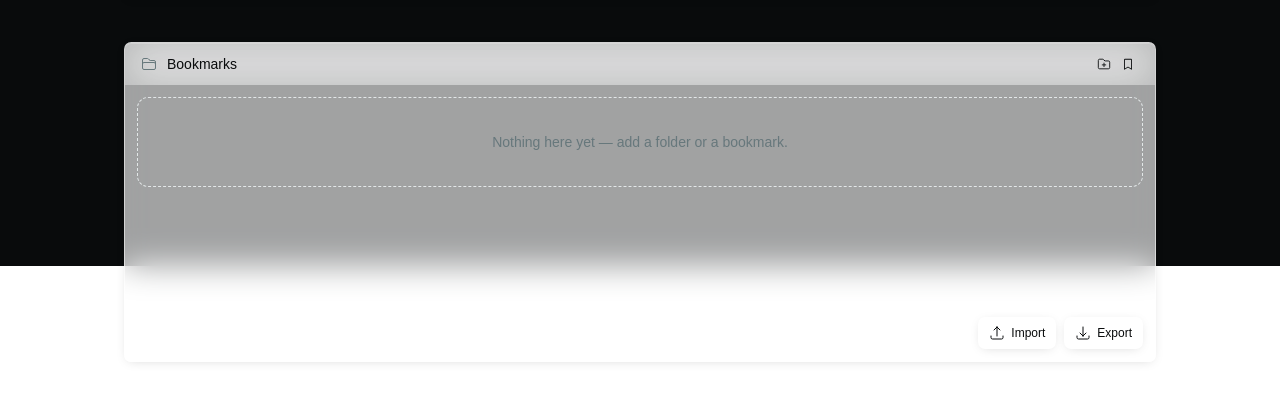
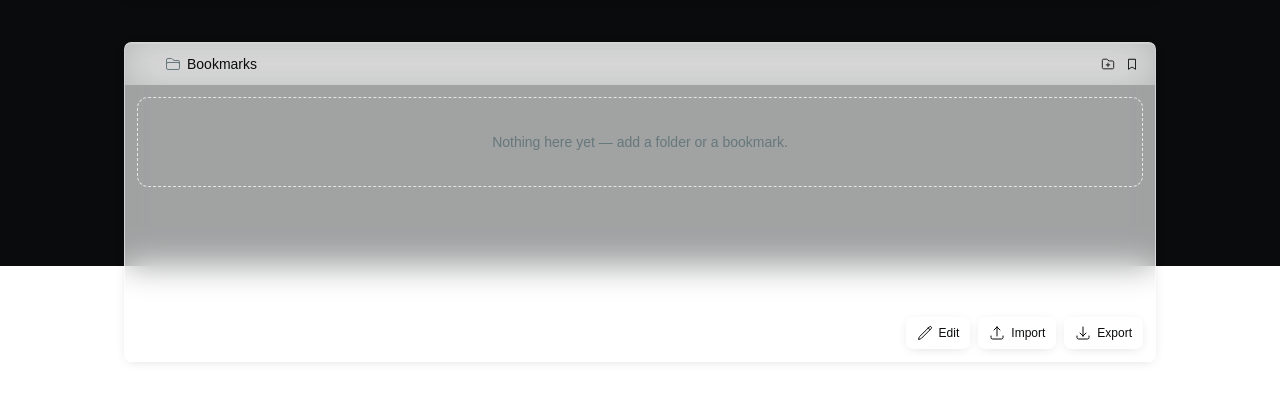
Before and after one commit to williammh/my-home-page, a React app: page / in a window 1280 px wide. Shown: the part 534-933 px from the top of the page. Built offline with nearby package versions, Linux system fonts and the light colour scheme; the HTML template or start-up script is replaced by a standard one.

Commit message:
folder row styling match

```diff
--- a/src/App.tsx
+++ b/src/App.tsx
@@ -1,5 +1,5 @@
 import { useState, useEffect, useRef, type ChangeEvent } from 'react'
-import { PlusIcon, ArrowUpTrayIcon, ArrowDownTrayIcon, PencilSquareIcon, CheckIcon } from '@heroicons/react/24/outline'
+import { PlusIcon, ArrowUpTrayIcon, ArrowDownTrayIcon, PencilIcon, PencilSquareIcon, CheckIcon } from '@heroicons/react/24/outline'
 import Clock from './Clock'
 import SearchBar from './SearchBar'
 import { LinkCard } from './Cards'
@@ -34,6 +34,10 @@ export default function App() {
   // edit/delete buttons without needing a hover, for touch screens and for
   // seeing the whole grid's controls at once.
   const [editingShortcuts, setEditingShortcuts] = useState(false)
+  // Toggled by the bookmarks panel's own edit button: while on, every
+  // folder/link row shows its edit/delete buttons without needing a hover,
+  // mirroring "Edit Shortcuts" above.
+  const [editingBookmarks, setEditingBookmarks] = useState(false)
   const [note, setNote] = useState<{ ok: boolean; text: string } | null>(null)   // import/export banner under the Bookmarks header
   const fileInputRef = useRef<HTMLInputElement>(null)
 
@@ -241,6 +245,7 @@ export default function App() {
               query={query}
               selectedId={selectedId}
               newTab={settings.openInNewTab}
+              editing={editingBookmarks}
               onSelect={setSelectedId}
               onEdit={(node) => (node.type === 'folder' ? setModal({ kind: 'folder', node }) : setModal({ kind: 'link', node }))}
               onRemove={del}
@@ -258,6 +263,15 @@ export default function App() {
                 against the panel itself instead, and `sticky bottom-0` then
                 keeps it pinned once the tree grows past the panel's height. */}
             <div className="sticky bottom-0 z-50 ml-auto mt-auto flex w-fit flex-wrap justify-end gap-2 pb-3 pt-2">
+              <Button
+                variant="glass"
+                className="rounded-lg"
+                title={editingBookmarks ? 'Done editing bookmarks' : 'Edit bookmarks'}
+                aria-pressed={editingBookmarks}
+                onClick={() => setEditingBookmarks((v) => !v)}
+              >
+                {editingBookmarks ? <CheckIcon /> : <PencilIcon />} Edit
+              </Button>
               <Button variant="glass" className="rounded-lg" onClick={() => fileInputRef.current?.click()}>
                 <ArrowUpTrayIcon /> Import
               </Button>
--- a/src/FolderTree.tsx
+++ b/src/FolderTree.tsx
@@ -96,12 +96,14 @@ function useInnermostSticky(scrollRef: RefObject<HTMLDivElement | null>, deps: u
 function Row({
   node,
   query,
+  editing,
   onEdit,
   onRemove,
   onAdd,
 }: {
   node: BookmarkNode
   query: string
+  editing: boolean
   onEdit: (node: BookmarkNode) => void
   onRemove: (id: string) => void
   onAdd: (folder: FolderNode, kind: 'folder' | 'link') => void
@@ -116,9 +118,8 @@ function Row({
       <TreeExpander hasChildren={hasChildren} />
       <TreeIcon icon={<Icon className="size-4" />} hasChildren={hasChildren} />
       <TreeLabel><Highlighted text={node.name} query={query} /></TreeLabel>
-      <span className="ml-2 hidden shrink-0 items-center gap-0.5 group-hover:flex">
       {folderNode && (
-          <>
+        <span className="ml-2 flex shrink-0 items-center gap-0.5">
           <button
             title="Add folder"
             className="flex rounded-md p-1 text-muted-foreground hover:bg-border hover:text-foreground [&_svg]:size-3.5"
@@ -129,8 +130,10 @@ function Row({
             className="flex rounded-md p-1 text-muted-foreground hover:bg-border hover:text-foreground [&_svg]:size-3.5"
             onClick={(e) => { e.preventDefault(); e.stopPropagation(); onAdd(folderNode, 'link') }}
           ><BookmarkSimpleIcon /></button>
-          </>
+        </span>
       )}
+      {editing && (
+        <span className="ml-2 flex shrink-0 items-center gap-0.5">
           <button
             title={isFolder ? 'Rename' : 'Edit'}
             className="flex rounded-md p-1 text-muted-foreground hover:bg-border hover:text-foreground [&_svg]:size-3.5"
@@ -142,6 +145,7 @@ function Row({
             onClick={(e) => { e.preventDefault(); e.stopPropagation(); onRemove(node.id) }}
           ><TrashIcon /></button>
         </span>
+      )}
     </>
   )
 }
@@ -154,6 +158,7 @@ interface NodesProps {
   visible: Set<string> | null
   newTab: boolean
   selectedId: string | null
+  editing: boolean
   onEdit: (node: BookmarkNode) => void
   onRemove: (id: string) => void
   onAdd: (folder: FolderNode, kind: 'folder' | 'link') => void
@@ -164,7 +169,7 @@ interface NodesProps {
   onDragging: (id: string | null) => void
 }
 
-function Nodes({ nodes, parentId = null, level, query, visible, newTab, selectedId, onEdit, onRemove, onAdd, onMove, draggingId, dragOverId, setDragOverId, onDragging }: NodesProps) {
+function Nodes({ nodes, parentId = null, level, query, visible, newTab, selectedId, editing, onEdit, onRemove, onAdd, onMove, draggingId, dragOverId, setDragOverId, onDragging }: NodesProps) {
   const shown = query ? nodes.filter((n) => visible?.has(n.id)) : nodes
 
   return shown.map((node, i) => {
@@ -226,15 +231,18 @@ function Nodes({ nodes, parentId = null, level, query, visible, newTab, selected
             // which beats any specificity in `components`, so it's overridden
             // by the inline backgroundColor below rather than by a CSS rule.
             data-selected={selectedId === node.id ? '' : undefined}
-            className={`sticky folder-sticky ${
+            className={`sticky folder-sticky -mx-3 rounded-none ${
               isDragOver ? 'bg-primary/10 ring-1 ring-inset ring-primary' : ''
             }`}
             // TreeNodeTrigger spreads props after its own style, so passing
             // `style` here replaces its paddingLeft — restate the indent.
+            // +12 compensates for the -mx-3 (12px) escape of the panel's own
+            // px-3 padding, so indentation still lines up despite the row now
+            // spanning the full panel width.
             style={{
               top: 0,
               zIndex: 10 + level,
-              paddingLeft: level * INDENT + 8,
+              paddingLeft: level * INDENT + 8 + 12,
               // Inline beats the `utilities` cascade layer, keeping the row's
               // own backdrop in place even when selected (see data-selected
               // above). `--sticky-row-bg` is opaque with glass off and a
@@ -244,21 +252,21 @@ function Nodes({ nodes, parentId = null, level, query, visible, newTab, selected
             }}
             {...(dragProps as DragHandlerProps)}
           >
-            <Row node={node} query={query} onEdit={onEdit} onRemove={onRemove} onAdd={onAdd} />
+            <Row node={node} query={query} editing={editing} onEdit={onEdit} onRemove={onRemove} onAdd={onAdd} />
           </TreeNodeTrigger>
         ) : node.type === 'link' && (
           <a
             href={node.url}
             title={node.url}
-            className={`group relative mx-1 flex cursor-pointer items-center rounded-md px-3 py-2 no-underline transition-all duration-200 hover:bg-accent/50 ${
+            className={`group relative -mx-3 flex cursor-pointer items-center rounded-none px-3 py-2 no-underline transition-all duration-200 hover:bg-accent/50 ${
               isDragOver ? 'bg-primary/10 ring-1 ring-inset ring-primary' : ''
             }`}
-            style={{ paddingLeft: level * 20 + 8 }}
+            style={{ paddingLeft: level * 20 + 8 + 12 }}
             {...(newTab && { target: '_blank', rel: 'noopener noreferrer' })}
             {...dragProps}
           >
             <TreeLines />
-            <Row node={node} query={query} onEdit={onEdit} onRemove={onRemove} onAdd={onAdd} />
+            <Row node={node} query={query} editing={editing} onEdit={onEdit} onRemove={onRemove} onAdd={onAdd} />
           </a>
         )}
         {hasChildren && folderNode && (
@@ -272,6 +280,7 @@ function Nodes({ nodes, parentId = null, level, query, visible, newTab, selected
               visible={visible}
               newTab={newTab}
               selectedId={selectedId}
+              editing={editing}
               onEdit={onEdit}
               onRemove={onRemove}
               onAdd={onAdd}
@@ -302,6 +311,7 @@ export default function FolderTree({
   query = '',
   selectedId,
   newTab,
+  editing = false,
   onEdit,
   onRemove,
   onAdd,
@@ -314,6 +324,8 @@ export default function FolderTree({
   query?: string
   selectedId: string | null
   newTab: boolean
+  /** While true, every row's edit/delete buttons show without needing a hover. */
+  editing?: boolean
   onEdit: (node: BookmarkNode) => void
   onRemove: (id: string) => void
   onAdd: (folder: FolderNode, kind: 'folder' | 'link') => void
@@ -378,14 +390,21 @@ export default function FolderTree({
             {...rootDropProps}
             title="Drop here to move to top level"
             // z-index sits above the folder rows, which use `10 + level` —
-            // a deeply nested row must not paint over the pinned root.
-            className={`group folder-sticky sticky top-0 z-50 -mx-3 flex items-center gap-1 px-4 py-2.5 transition-colors ${
+            // a deeply nested row must not paint over the pinned root. Full
+            // width, matching the other rows (see their `mx-0 rounded-none`).
+            className={`group folder-sticky sticky top-0 z-50 -mx-3 flex items-center py-2.5 pr-3 transition-colors ${
               rootDragOver ? 'bg-primary/10 ring-1 ring-inset ring-primary' : ''
             }`}
-            // Same backdrop as the folder rows (see `.folder-sticky` in
-            // index.css): opaque with glass off, blurred tint with it on.
-            style={{ backgroundColor: 'var(--sticky-row-bg)' }}
+            // Left padding matches a real folder row's own paddingLeft at
+            // level 0 (INDENT * 0 + 8 + 12, see the folder row below), and the
+            // spacer that follows matches TreeExpander's box (w-4 + mr-1) so
+            // the root's icon lines up with a folder row's icon exactly —
+            // folder rows always reserve that space for their chevron, even
+            // when they have no children. No `gap` here, same as the folder
+            // row: it relies purely on each child's own margin.
+            style={{ backgroundColor: 'var(--sticky-row-bg)', paddingLeft: 8 + 12 }}
           >
+            <span className="mr-1 h-4 w-4 shrink-0" />
             <RootIcon className="size-4 shrink-0 text-muted-foreground" />
             <span className="ml-1.5 flex-1 truncate text-sm font-medium">{rootLabel}</span>
             {onAddRoot && (
@@ -422,6 +441,7 @@ export default function FolderTree({
               visible={visible}
               newTab={newTab}
               selectedId={selectedId}
+              editing={editing}
               onEdit={onEdit}
               onRemove={onRemove}
               onAdd={onAdd}
--- a/src/index.css
+++ b/src/index.css
@@ -167,7 +167,7 @@
   --glass-tint: oklch(0.218 0.008 223.9 / 52%);
   --glass-tint-hover: oklch(0.275 0.011 216.9 / 68%);
   --glass-edge: oklch(1 0 0 / 14%);
-  --sticky-row-bg: oklch(0.218 0.008 223.9 / 30%);
+  --sticky-row-bg: oklch(0.218 0.008 223.9 / 16%);
   /* A light thumb on a dark panel needs more opacity than a dark one on a
      light panel to carry the same weight. */
   --scroll-thumb: oklch(from var(--foreground) l c h / 26%);
```
Also changed, not shown: 1 other file (tests, documents, lock files or other folders). Lines whose indentation alone changed are shown as unchanged.
